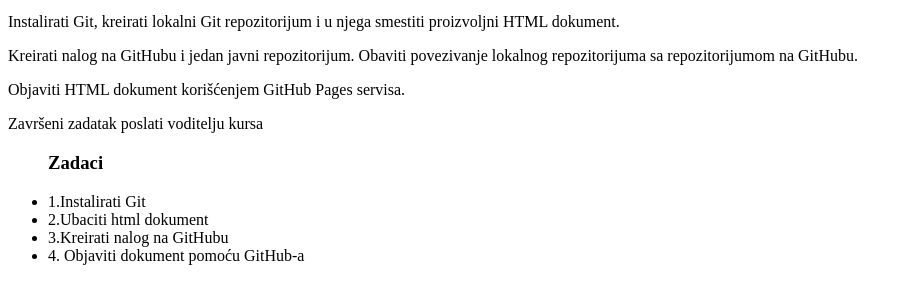
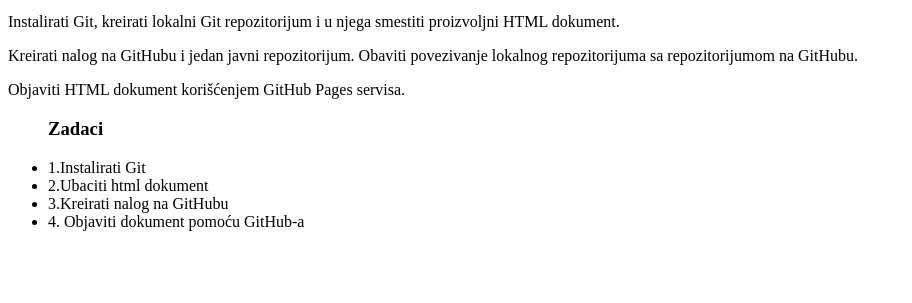
Before and after one commit to dragon9351/FrontEnd-Development, a plain HTML site: page index.html in a window 1280 px wide. Shown: the part 87-390 px from the top of the page, without its empty margins (0-912 px from the left). Drawn offline with Linux system fonts and the light colour scheme.

Commit message:
Dodavanje Teksta

```diff
--- a/index.html
+++ b/index.html
@@ -4,7 +4,7 @@
     </p> Instalirati Git, kreirati lokalni Git repozitorijum i u njega smestiti proizvoljni HTML dokument.</p>
     Kreirati nalog na GitHubu i jedan javni repozitorijum. Obaviti povezivanje lokalnog repozitorijuma sa repozitorijumom na GitHubu.
     <p> Objaviti HTML dokument korišćenjem GitHub Pages servisa.</p>
-<p>Završeni zadatak poslati voditelju kursa</p>
+
 <ul> <h3>Zadaci</h3>
 	<li>1.Instalirati Git</li>
 
```
